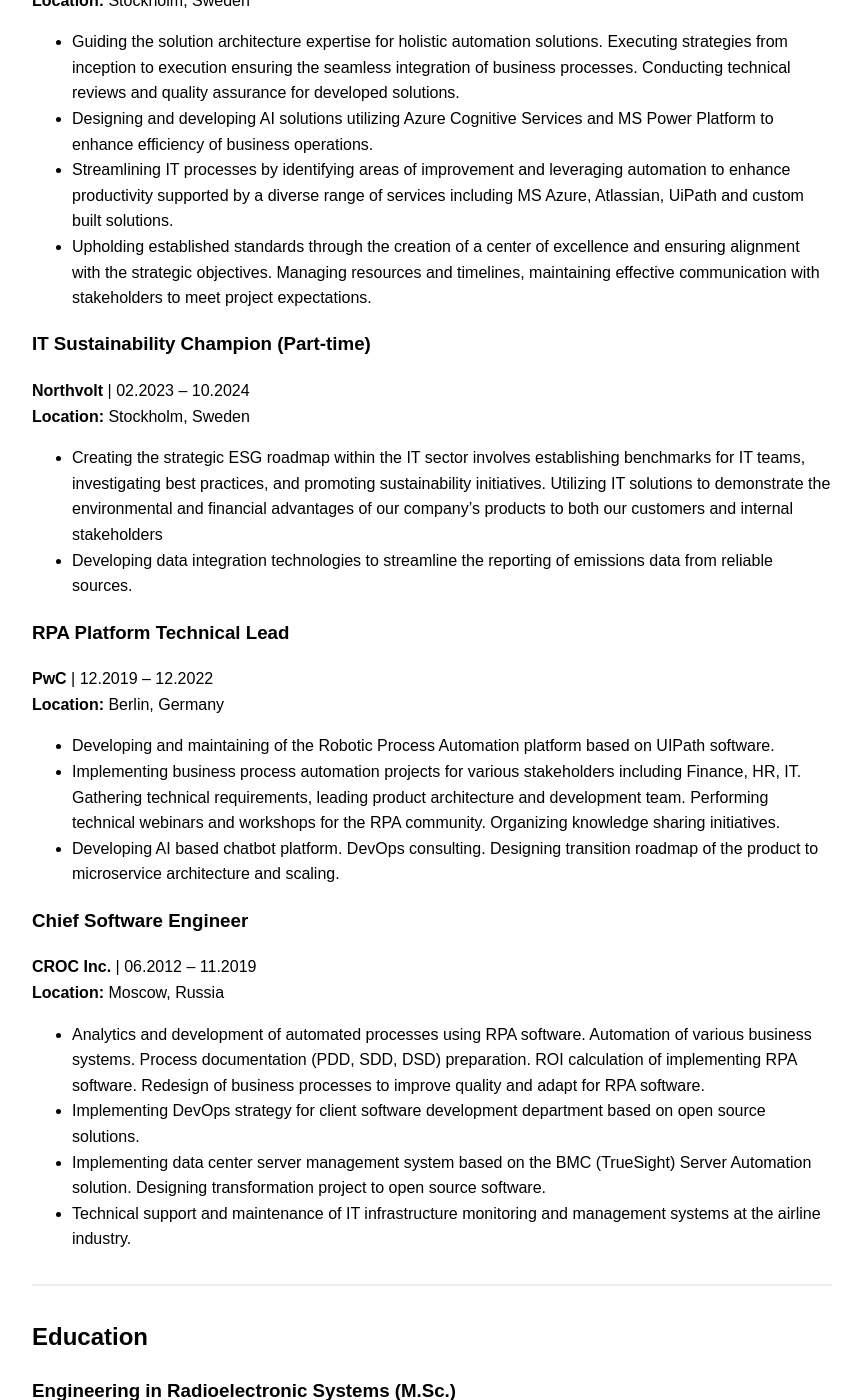
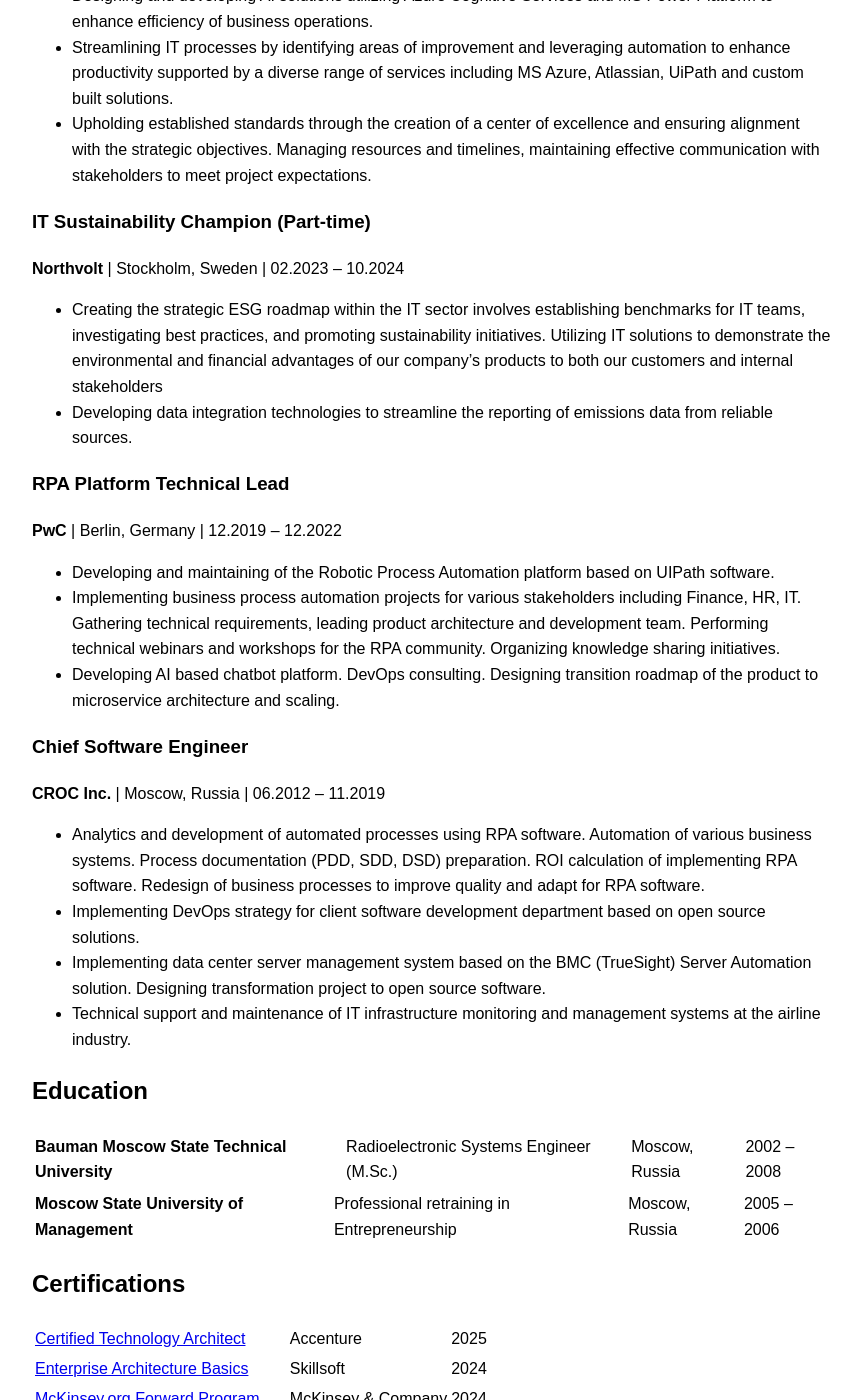
Before and after one commit to vkosilko/vkosilko.github.io, a Jekyll site: the page built from index.md, in a window 1280 px wide and 1400 px high, scrolled down 1199 px. Shown: the whole window, without its empty margins (208-1071 px from the left). Built offline with Jekyll 4.4.1, drawn with Linux system fonts in a browser that asks for light colours; some of the changed text lies outside the part shown.

Commit message:
modified:   vladimir.kosilko.cv.md

```diff
--- a/vladimir.kosilko.cv.md
+++ b/vladimir.kosilko.cv.md
@@ -6,8 +6,6 @@
 
 ## **Professional Summary**
 Sustainable Technologies and Automation Architect specializing in AI, cloud services, and intelligent automation, delivering scalable solutions that transform business processes and advance ESG objectives.
-
----
 
 ## **Skills**
 - **Artificial Intelligence:**  AI Architecture, AI Agents, Data & AI Processes, Agentic Automation;
@@ -22,59 +20,45 @@ Sustainable Technologies and Automation Architect specializing in AI, cloud serv
 - **Business processes:** analysis, design, optimisation, implementation, automation;
 - **Project management:** Team management, Agile methodology, Center of excellence development, Technical documentation
 
----
-
 ## **Work Experience**
 
-### **Cloud Advisory Manager**
-**Accenture** | 11.2024 – Present
-**Location:** Munich, Germany
+##### **Cloud Advisory Manager**
+**Accenture**  | Munich, Germany | 11.2024 – Present
 
 - Designing and executing IT architecture transformation for the clients to achieve ESG goals. Analyzing client IT landscape, improving software integration capabilities, developing target architecture and transition roadmap.
 - Developing innovative solutions to support IT and business teams with accelerated ESG data discovery, collection, transformation and reporting, involving Generative AI and agentic business process automation.
 
-### **Automation Solution Architect**
-**Northvolt** | 02.2022 – 10.2024
-**Location:** Stockholm, Sweden
+##### **Automation Solution Architect**
+**Northvolt** | Stockholm, Sweden | 02.2022 – 10.2024
 - Guiding the solution architecture expertise for holistic automation solutions. Executing strategies from inception to execution ensuring the seamless integration of business processes. Conducting technical reviews and quality assurance for developed solutions.
 - Designing and developing AI solutions utilizing Azure Cognitive Services and MS Power Platform to enhance efficiency of business operations.
 - Streamlining IT processes by identifying areas of improvement and leveraging automation to enhance productivity supported by a diverse range of services including MS Azure, Atlassian, UiPath and custom built solutions.
 - Upholding established standards through the creation of a center of excellence and ensuring alignment with the strategic objectives. Managing resources and timelines, maintaining effective communication with stakeholders to meet project expectations.
 
 ### **IT Sustainability Champion (Part-time)**
-**Northvolt** | 02.2023 – 10.2024
-**Location:** Stockholm, Sweden
+**Northvolt** | Stockholm, Sweden | 02.2023 – 10.2024
 - Creating the strategic ESG roadmap within the IT sector involves establishing benchmarks for IT teams, investigating best practices, and promoting sustainability initiatives. Utilizing IT solutions to demonstrate the environmental and financial advantages of our company's products to both our customers and internal stakeholders
 - Developing data integration technologies to streamline the reporting of emissions data from reliable sources.
 
 ### **RPA Platform Technical Lead**
-**PwC** | 12.2019 – 12.2022
-**Location:** Berlin, Germany
+**PwC** | Berlin, Germany | 12.2019 – 12.2022
 - Developing and maintaining of the Robotic Process Automation platform based on UIPath software.
 - Implementing business process automation projects for various stakeholders including Finance, HR, IT. Gathering technical requirements, leading product architecture and development team. Performing technical webinars and workshops for the RPA community. Organizing knowledge sharing initiatives.
 - Developing AI based chatbot platform. DevOps consulting. Designing transition roadmap of the product to microservice architecture and scaling.
 
 ### **Chief Software Engineer**
-**CROC Inc.** | 06.2012 – 11.2019
-**Location:** Moscow, Russia
+**CROC Inc.** | Moscow, Russia | 06.2012 – 11.2019
 - Analytics and development of automated processes using RPA software. Automation of various business systems. Process documentation (PDD, SDD, DSD) preparation. ROI calculation of implementing RPA software. Redesign of business processes to improve quality and adapt for RPA software.
 - Implementing DevOps strategy for client software development department based on open source solutions.
 - Implementing data center server management system based on the BMC (TrueSight) Server Automation solution. Designing transformation project to open source software.
 - Technical support and maintenance of IT infrastructure monitoring and management systems at the airline industry.
 
----
-
 ## **Education**
 
-### **Engineering in Radioelectronic Systems (M\.Sc.)**
-**Bauman Moscow State Technical University** | 2002 – 2008
-**Location:** Moscow, Russia
+**Bauman Moscow State Technical University** | Radioelectronic Systems Engineer (M\.Sc.) | Moscow, Russia | 2002 – 2008
 
-### **Professional retraining in Entrepreneurship**
-**Moscow State University of Management** | 2005 – 2006
-**Location:** Moscow, Russia
+**Moscow State University of Management** | Professional retraining in Entrepreneurship | Moscow, Russia | 2005 – 2006
 
----
 ## **Certifications**
 
 [Certified Technology Architect](https://www.credly.com/badges/9b18cbcc-72a3-4df2-8636-56eb18e35b9e) | Accenture | 2025
@@ -83,13 +67,11 @@ Sustainable Technologies and Automation Architect specializing in AI, cloud serv
 [Blue Prism Certified Developer](https://www.credly.com/badges/6dfc91cf-02a5-47ee-b806-dedfe36e8da6) | Blue Prism | 2019
 [Automation Developer Professional]() | UiPath | 2019
 
----
 ## **Awards**
 
 ### **Microsoft Intelligent Manufacturing Award**
 **Innovative solution for sustainable battery production** | Roland Berger | 2024 | [Link](https://www.rolandberger.com/en/Insights/Publications/The-winners-of-the-Microsoft-Intelligent-Manufacturing-Award-2024.html)
 
----
 ## **Languages**
 - Russian
 - English
```
